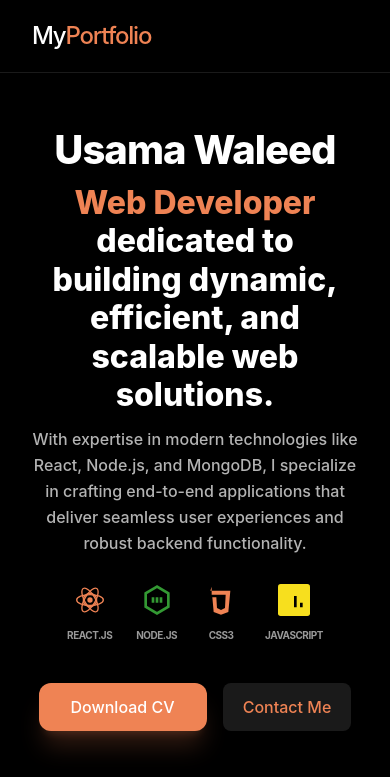
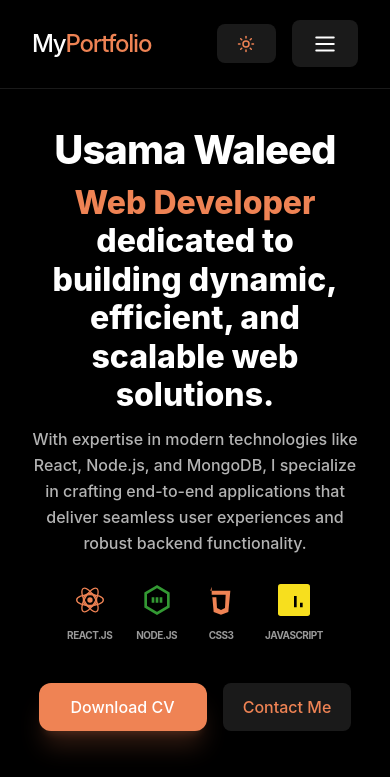
Before and after one commit to usamawaleed83/usamaportfolio123, a React (Vite) app: page / in a window 390 px wide. Shown: the top 777 px of the page. Built offline with nearby package versions, Linux system fonts and the light colour scheme.

Commit message:
feat: add responsive mobile navigation drawer

```diff
--- a/src/components/layout/Navbar.jsx
+++ b/src/components/layout/Navbar.jsx
@@ -5,6 +5,7 @@ import { useTheme } from '../../context/ThemeContext';
 const Navbar = () => {
   const { isDarkMode, setTheme } = useTheme();
   const [showThemeModal, setShowThemeModal] = useState(false);
+  const [isMobileMenuOpen, setIsMobileMenuOpen] = useState(false);
   const location = useLocation();
   const isResumePage = location.pathname === '/resume';
   const isAchievementsPage = location.pathname === '/achievements';
@@ -28,7 +29,27 @@ const Navbar = () => {
             </a>
           )}
 
-          {/* Links */}
+          {/* Mobile Menu Toggle & Actions */}
+          <div className="flex lg:hidden items-center gap-4">
+            <button
+              onClick={() => setShowThemeModal(true)}
+              className="p-2.5 rounded-xl bg-white dark:bg-black border border-gray-200 dark:border-inherit text-[#ef8354] transition-all shadow-sm active:scale-95"
+            >
+              <svg xmlns="http://www.w3.org/2000/svg" width="18" height="18" viewBox="0 0 24 24" fill="none" stroke="currentColor" strokeWidth="2" strokeLinecap="round" strokeLinejoin="round"><circle cx="12" cy="12" r="4"/><path d="M12 2v2"/><path d="M12 20v2"/><path d="m4.93 4.93 1.41 1.41"/><path d="m17.66 17.66 1.41 1.41"/><path d="M2 12h2"/><path d="M20 12h2"/><path d="m6.34 17.66-1.41 1.41"/><path d="m19.07 4.93-1.41 1.41"/></svg>
+            </button>
+            <button
+              onClick={() => setIsMobileMenuOpen(!isMobileMenuOpen)}
+              className="text-[var(--theme-text)] p-2 hover:text-[#ef8354] transition-colors"
+            >
+              {isMobileMenuOpen ? (
+                <svg xmlns="http://www.w3.org/2000/svg" width="26" height="26" viewBox="0 0 24 24" fill="none" stroke="currentColor" strokeWidth="2" strokeLinecap="round" strokeLinejoin="round"><path d="M18 6 6 18"/><path d="m6 6 12 12"/></svg>
+              ) : (
+                <svg xmlns="http://www.w3.org/2000/svg" width="26" height="26" viewBox="0 0 24 24" fill="none" stroke="currentColor" strokeWidth="2" strokeLinecap="round" strokeLinejoin="round"><line x1="4" x2="20" y1="12" y2="12"/><line x1="4" x2="20" y1="6" y2="6"/><line x1="4" x2="20" y1="18" y2="18"/></svg>
+              )}
+            </button>
+          </div>
+
+          {/* Desktop Links */}
           <div className="hidden lg:flex items-center gap-12">
             <ul className="flex gap-10 text-[var(--theme-text)] text-sm md:text-base font-bold uppercase tracking-widest">
               {isOnSubPage ? (
@@ -68,6 +89,47 @@ const Navbar = () => {
               </a>
             </div>
           </div>
+        </div>
+
+        {/* Mobile Menu Dropdown */}
+        <div
+          className={`lg:hidden w-full bg-[var(--theme-bg)] border-b border-[var(--border-color)] transition-all duration-300 ease-in-out overflow-hidden shadow-xl ${
+            isMobileMenuOpen ? 'max-h-[500px] opacity-100 pb-6' : 'max-h-0 opacity-0'
+          }`}
+        >
+          <ul className="flex flex-col px-8 gap-5 text-[var(--theme-text)] text-sm font-bold uppercase tracking-widest mt-2">
+            {isOnSubPage ? (
+              <>
+                <li><Link to="/" onClick={() => { setIsMobileMenuOpen(false); setTimeout(() => document.getElementById('home')?.scrollIntoView({ behavior: 'smooth' }), 100); }} className="hover:text-[#ef8354] transition-all">Home</Link></li>
+                <li><Link to="/" onClick={() => { setIsMobileMenuOpen(false); setTimeout(() => document.getElementById('about')?.scrollIntoView({ behavior: 'smooth' }), 100); }} className="hover:text-[#ef8354] transition-all">About</Link></li>
+                <li><Link to="/" onClick={() => { setIsMobileMenuOpen(false); setTimeout(() => document.getElementById('projects')?.scrollIntoView({ behavior: 'smooth' }), 100); }} className="hover:text-[#ef8354] transition-all">Projects</Link></li>
+                <li><Link to="/" onClick={() => { setIsMobileMenuOpen(false); setTimeout(() => document.getElementById('blogs')?.scrollIntoView({ behavior: 'smooth' }), 100); }} className="hover:text-[#ef8354] transition-all">Blogs</Link></li>
+                <li><Link to="/" onClick={() => { setIsMobileMenuOpen(false); setTimeout(() => document.getElementById('achievements')?.scrollIntoView({ behavior: 'smooth' }), 100); }} className="hover:text-[#ef8354] transition-all">Achievements</Link></li>
+                <li><Link to="/" onClick={() => { setIsMobileMenuOpen(false); setTimeout(() => document.getElementById('contact')?.scrollIntoView({ behavior: 'smooth' }), 100); }} className="hover:text-[#ef8354] transition-all">Contact</Link></li>
+                <li className="pt-4 border-t border-gray-200 dark:border-white/10">
+                  <a href="/admin" onClick={() => setIsMobileMenuOpen(false)} className="inline-flex w-full py-3 px-6 rounded-2xl bg-white dark:bg-black border border-gray-200 dark:border-white/10 items-center justify-center gap-3 text-xs font-black uppercase tracking-widest shadow-sm">
+                    <svg xmlns="http://www.w3.org/2000/svg" width="16" height="16" viewBox="0 0 24 24" fill="none" stroke="currentColor" strokeWidth="2.5" strokeLinecap="round" strokeLinejoin="round" className="text-[#ef8354]"><path d="M19 21v-2a4 4 0 0 0-4-4H9a4 4 0 0 0-4 4v2" /><circle cx="12" cy="7" r="4" /></svg>
+                    <span className="text-gray-900 dark:text-white">Login as Admin</span>
+                  </a>
+                </li>
+              </>
+            ) : (
+              <>
+                <li><a href="#home" onClick={() => setIsMobileMenuOpen(false)} className="hover:text-[#ef8354] transition-all">Home</a></li>
+                <li><a href="#about" onClick={() => setIsMobileMenuOpen(false)} className="hover:text-[#ef8354] transition-all">About</a></li>
+                <li><a href="#projects" onClick={() => setIsMobileMenuOpen(false)} className="hover:text-[#ef8354] transition-all">Projects</a></li>
+                <li><a href="#blogs" onClick={() => setIsMobileMenuOpen(false)} className="hover:text-[#ef8354] transition-all">Blogs</a></li>
+                <li><a href="#achievements" onClick={() => setIsMobileMenuOpen(false)} className="hover:text-[#ef8354] transition-all">Achievements</a></li>
+                <li><a href="#contact" onClick={() => setIsMobileMenuOpen(false)} className="hover:text-[#ef8354] transition-all">Contact</a></li>
+                <li className="pt-4 border-t border-gray-200 dark:border-white/10">
+                  <a href="/admin" onClick={() => setIsMobileMenuOpen(false)} className="inline-flex w-full py-3 px-6 rounded-2xl bg-white dark:bg-black border border-gray-200 dark:border-white/10 items-center justify-center gap-3 text-xs font-black uppercase tracking-widest shadow-sm">
+                    <svg xmlns="http://www.w3.org/2000/svg" width="16" height="16" viewBox="0 0 24 24" fill="none" stroke="currentColor" strokeWidth="2.5" strokeLinecap="round" strokeLinejoin="round" className="text-[#ef8354]"><path d="M19 21v-2a4 4 0 0 0-4-4H9a4 4 0 0 0-4 4v2" /><circle cx="12" cy="7" r="4" /></svg>
+                    <span className="text-gray-900 dark:text-white">Login as Admin</span>
+                  </a>
+                </li>
+              </>
+            )}
+          </ul>
         </div>
       </nav>
 
```
